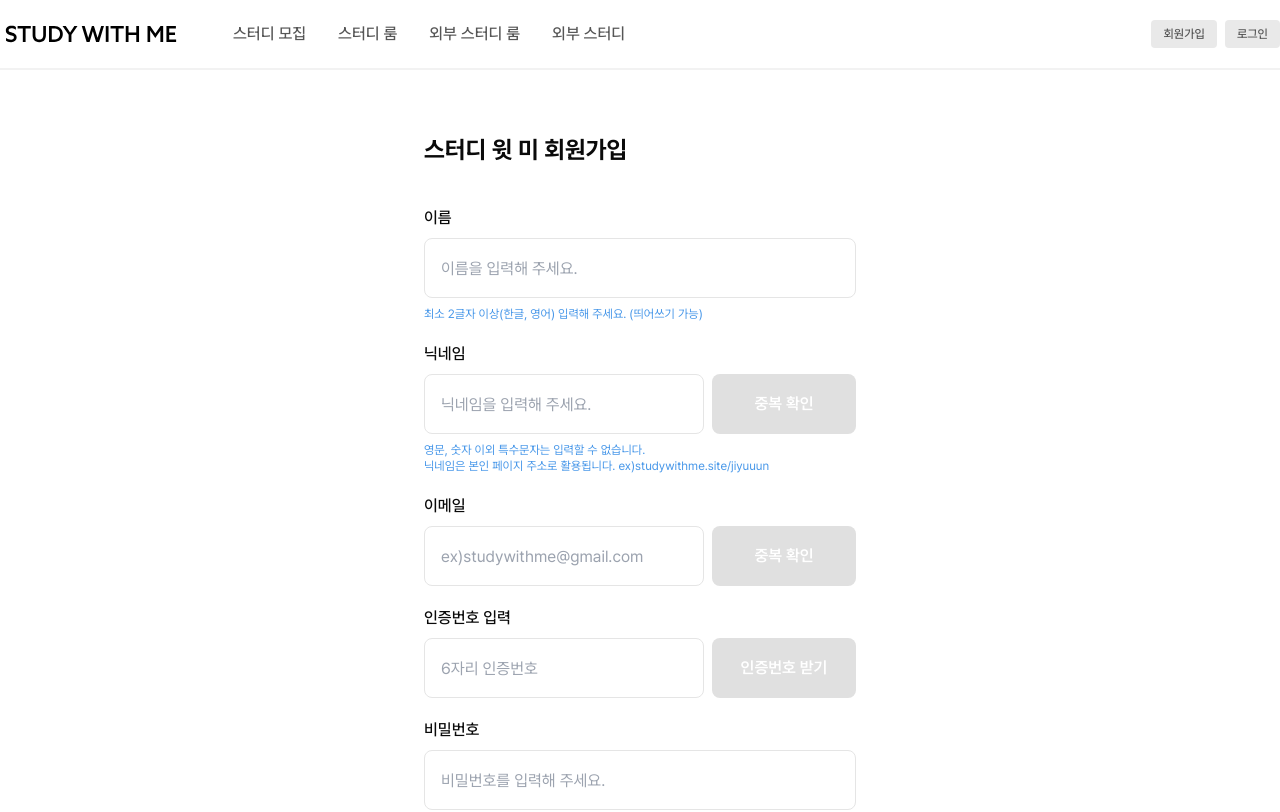
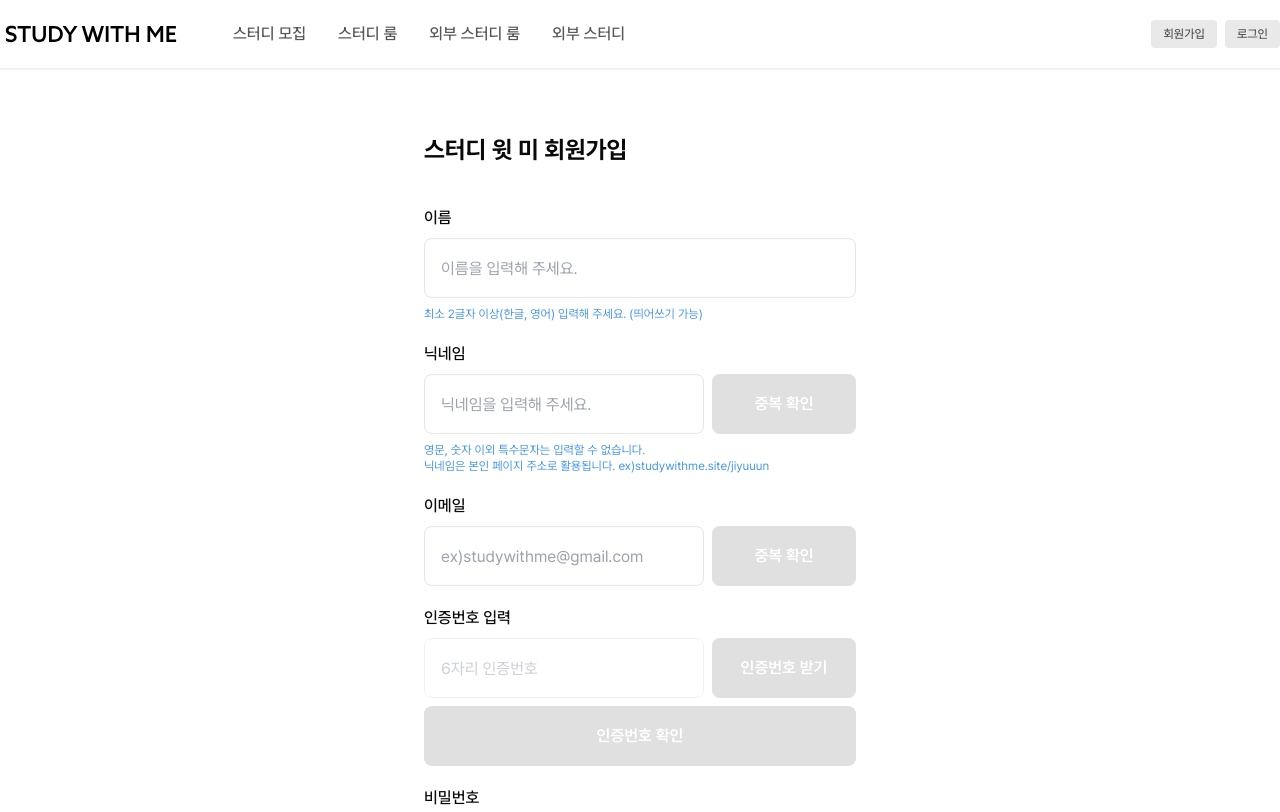
Before and after one commit to Study-With-Me-JJ/swm-frontend, a Next.js app: page /join in a window 1280 px wide. Shown: the top 812 px of the page. Built offline with nearby package versions, Linux system fonts and the light colour scheme.

Commit message:
feat: 인증번호 확인 버튼 및 유효시간 카운트다운 구현

```diff
--- a/src/components/InputField.tsx
+++ b/src/components/InputField.tsx
@@ -1,12 +1,14 @@
 'use client'
 
 import { Input } from "@/components/ui/input";
+import { useEffect } from "react";
 import { useFormContext, Controller } from "react-hook-form";
 import { Button } from "./ui/button";
+import { useState } from "react";
 
 interface InputFieldProps {
   name: string;
-  label: string;
+  label?: string;
   type: string;
   placeholder: string;
   helperText?: string;
@@ -14,15 +16,49 @@ interface InputFieldProps {
   buttonText?: string;
   onButtonClick?: () => void;
   buttonDisabled?: boolean;
+  onAuthCodeCheck?: () => void;
 }
 
 
-export function InputField({ name, label, type, placeholder, helperText, maxLength, buttonText, onButtonClick, buttonDisabled }: InputFieldProps) {
-  const { control, formState: { errors } } = useFormContext();
+export function InputField({ name, label, type, placeholder, helperText, maxLength, buttonText, onButtonClick, buttonDisabled, onAuthCodeCheck }: InputFieldProps) {
+  const { control, formState: { errors }} = useFormContext();
+  const [isCountdownActive, setIsCountdownActive] = useState<boolean>(false);
+  const [countdown, setCountdown] = useState<number>(600);
+  const [isAuthCodeInputEnabled, setIsAuthCodeInputEnabled] = useState<boolean>(false);
+
+  useEffect(() => {
+    let timer: NodeJS.Timeout;
+    if (isCountdownActive && countdown > 0) {
+      timer = setInterval(() => {
+        setCountdown((prev) => prev - 1);
+      }, 1000);
+    } else if (countdown === 0) {
+      setIsCountdownActive(false);
+    }
+
+    return () => clearInterval(timer);
+  }, [isCountdownActive, countdown]);
+
+  const formatTime = (seconds: number) => {
+    const minutes = Math.floor(seconds / 60);
+    const secs = seconds % 60;
+    return `${minutes.toString().padStart(2, '0')}:${secs.toString().padStart(2, '0')}`;
+  };
+
+  const handleButtonClick = () => {
+    if (onButtonClick) {
+      onButtonClick();
+    }
+    if (name === 'authCode') {
+      setIsCountdownActive(true);
+      setCountdown(600);
+      setIsAuthCodeInputEnabled(true);
+    }
+  };
 
   return (
     <div className='flex flex-col gap-2'>
-      <h3 className='font-medium'>{label}</h3>
+      {label && <h3 className='font-medium'>{label}</h3>}
       <div className='flex gap-2'>
       <Controller
         name={name}
@@ -36,7 +72,8 @@ export function InputField({ name, label, type, placeholder, helperText, maxLeng
             type={type}
             placeholder={placeholder}
             maxLength={maxLength}
-            className={`flex-grow
+            disabled={name === 'authCode' && !isAuthCodeInputEnabled}
+            className={`flex-grow disabled:cursor-default
               ${errors[name]
               ? 'border-red-error'
               : isValid
@@ -51,13 +88,18 @@ export function InputField({ name, label, type, placeholder, helperText, maxLeng
         <Button
           type="button"
           className="bg-blue-default w-36 flex-shrink-0"
-          onClick={onButtonClick}
+          onClick={handleButtonClick}
           disabled={buttonDisabled}
         >
           {buttonText}
           </Button>
         )}
       </div>
+      {name === 'authCode' && (
+        <Button type="button" className="bg-blue-default" onClick={onAuthCodeCheck} disabled={!isCountdownActive}>
+          인증번호 확인 {isCountdownActive && `(${formatTime(countdown)})`}
+        </Button>
+      )}
       {helperText && !errors[name] && <p className='text-xs text-blue-default whitespace-pre-line'>{helperText}</p>}
       {errors[name] && <p className="text-xs text-red-error whitespace-pre-line">{errors[name]?.message?.toString()}</p>}
     </div>
```
